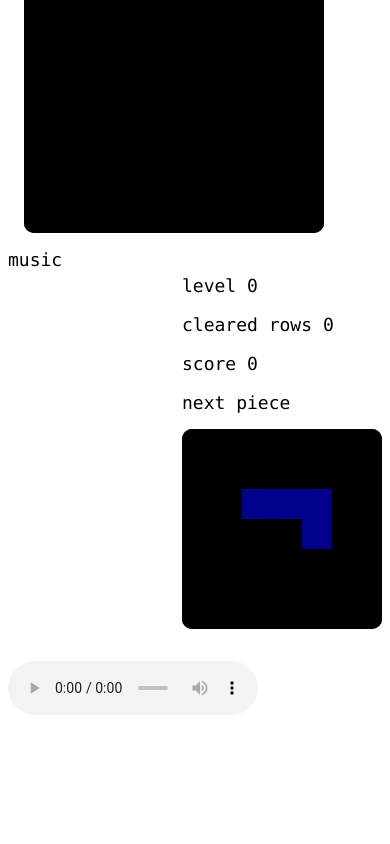
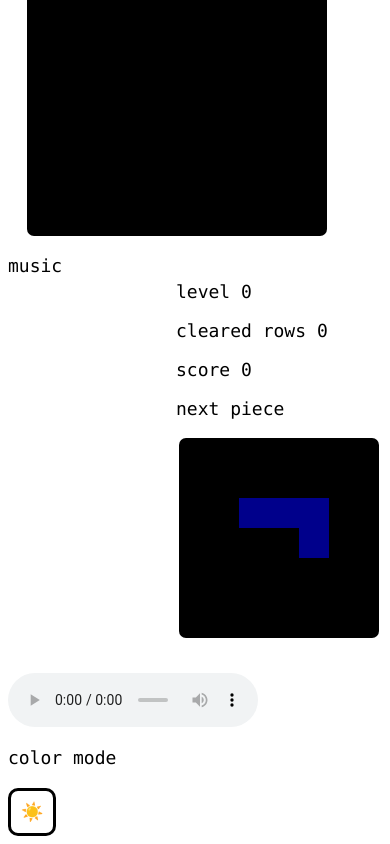
Before and after one commit to virgile-ae/tetrits, a website with bundled scripts: page bin/index.html in a window 390 px wide. Shown: the part 391-1235 px from the top of the page. Before the commit the page ends 1118 px from the top, so only its background shows below. Built offline with nearby package versions, Linux system fonts and the light colour scheme.

Commit message:
added light and dark mode

```diff
--- a/TODO.txt
+++ b/TODO.txt
@@ -1,12 +1,9 @@
 Things that i need to implement:
 FIX ISSUE WHERE THERE IS A GAME OVER WHEN SHIFTING THE PIECE AFTER IT HAS LANDED (PART OF SOFT LOCKING)
- - sound
  - soft locking
  - ghost piece
  - score saving
- - speed increase
  - dark mode
  - customize block patterns
  - soft drop points
- - replace forEach with for(of)
  - change randomizer to be like this: https://tetris.wiki/Random_Generator
--- a/bin/canvasManipulation.js
+++ b/bin/canvasManipulation.js
@@ -1,9 +1,9 @@
 import { inactiveBlocks, Tetrimino, nextTetrimino, findActiveBlocks } from "./blocks.js";
 import { EDirection } from "./tetrimino.js";
 import { virtualToActual, blockLen, virtualHeight, virtualWidth } from "./virtualGrid.js";
-const mainCanvas = document.getElementById("matrix");
+export const mainCanvas = document.getElementById("matrix");
 const mainCtx = mainCanvas.getContext("2d");
-const nextCanvas = document.getElementById("next");
+export const nextCanvas = document.getElementById("next");
 const nextCtx = nextCanvas.getContext("2d");
 export const drawBlock = (virtualX, virtualY, color, main) => {
     const actualX = virtualToActual(virtualX);
--- a/bin/index.css
+++ b/bin/index.css
@@ -1,3 +1,27 @@
+.light {
+	color: white;
+	background-color: black;
+}
+
+.light button {
+	border-color: white;
+}
+
+.dark {
+	color: black;
+	background-color: white;
+	border-color: white;
+}
+
+.border {
+	border: 3px solid;
+	border-radius: 10px;
+}
+
+canvas.border {
+	border-color: white;
+}
+
 #holder {
 	width: fit-content;
 	margin: auto;
@@ -9,24 +33,18 @@
 }
 
 #matrix {
-	background-color: black;
 	float: left;
 	margin: 2ch;
-	border: 3px white;
-	border-radius: 10px;
 }
 
 #next {
-	background-color: black;
 	float: right;
 	margin-top: 2ch;
 	margin-bottom: 2ch;
-	border: 3px white;
-	border-radius: 10px;
 }
 
 audio {
-	margin-top: 2ch;
+	margin: 2ch 0 2ch 0;
 	width: 250px;
 }
 
@@ -39,3 +57,11 @@ label {
 	font-size: large;
 	font-family: Consolas, monospace;
 }
+
+button {
+	font-size: large;
+	background-color: white;
+	border-color: black;
+	margin-top: 2ch;
+	padding: 1ch;
+}
--- a/bin/index.html
+++ b/bin/index.html
@@ -11,18 +11,18 @@
 	</head>
 	<body>
 		<div id="holder">
-			<canvas id="matrix" height="600" width="300"></canvas>
+			<canvas id="matrix" class="border" height="600" width="300"></canvas>
 			<div id="info">
 				<p id="level">level 0</p>
 				<p id="clearedRows">cleared rows 0</p>
 				<p id="score">score 0</p>
 				<label for="next">next piece</label> <br>
-				<canvas name="next" id="next" height="200" width="200"></canvas>
+				<canvas name="next" id="next" class="border" height="200" width="200"></canvas>
 			</div>
-		</div>
-		<br>
-		<label for="music">music</label>
-		<br>
-		<audio src="tetrits.mp3" name="music" id="music" autoplay loop controls></audio>
+		</div> <br>
+		<label for="music">music</label> <br>
+		<audio name="music" id="music" src="tetrits.mp3" loop controls></audio> <br>
+		<label for="toggle">color mode</label> <br>
+		<button name="toggle" id="toggle" class="border" onclick="toggleTone">☀️</button>
 	</body>
 </html>
--- a/bin/index.js
+++ b/bin/index.js
@@ -2,6 +2,7 @@ import { newTetrimino } from "./blocks.js";
 import { handleKeypress } from "./controls.js";
 import { gameLoop } from "./game.js";
 import { interval } from "./score.js";
+import "./ui.js";
 newTetrimino();
 handleKeypress();
 export let loop = setInterval(gameLoop, interval);
--- /dev/null
+++ b/bin/ui.js
@@ -0,0 +1,25 @@
+import { mainCanvas } from "./canvasManipulation.js";
+const toggle = document.getElementById("toggle");
+const info = document.getElementById("info");
+const p = document.getElementsByTagName("p");
+const labels = document.getElementsByTagName("label");
+const html = document.getElementsByTagName("html")[0];
+const body = document.getElementsByTagName("body")[0];
+const audio = document.getElementsByTagName("audio")[0];
+let dark = false;
+const toggleTone = () => {
+    toggle.innerHTML = dark ? "☀️" : "🌙";
+    let tone = dark ? "dark" : "light";
+    dark = !dark;
+    toggle.className = `border ${tone}`;
+    mainCanvas.className = `border ${tone}`;
+    info.className = tone;
+    html.className = tone;
+    body.className = tone;
+    audio.className = tone;
+    for (let i of p)
+        i.className = tone;
+    for (let i of labels)
+        i.className = tone;
+};
+toggle.onclick = toggleTone;
--- a/src/canvasManipulation.ts
+++ b/src/canvasManipulation.ts
@@ -4,10 +4,10 @@ import { EDirection, ETetrimino } from "./tetrimino.js";
 import { virtualToActual, blockLen, virtualHeight, virtualWidth } from "./virtualGrid.js";
 
 // Getting canvas element from DOM
-const mainCanvas = document.getElementById("matrix") as HTMLCanvasElement;
+export const mainCanvas = document.getElementById("matrix") as HTMLCanvasElement;
 const mainCtx = mainCanvas.getContext("2d") as CanvasRenderingContext2D;
 
-const nextCanvas = document.getElementById("next") as HTMLCanvasElement;
+export const nextCanvas = document.getElementById("next") as HTMLCanvasElement;
 const nextCtx = nextCanvas.getContext("2d") as CanvasRenderingContext2D;
 
 
--- a/src/index.ts
+++ b/src/index.ts
@@ -1,8 +1,8 @@
 import { newTetrimino } from "./blocks.js";
-import { drawBlock } from "./canvasManipulation.js";
 import { handleKeypress } from "./controls.js";
 import { gameLoop } from "./game.js";
 import { interval } from "./score.js";
+import "./ui.js";
 
 // The initial tetrimino
 newTetrimino();
```
Also changed, not shown: src/ui.ts (added, +26 -0 lines).
